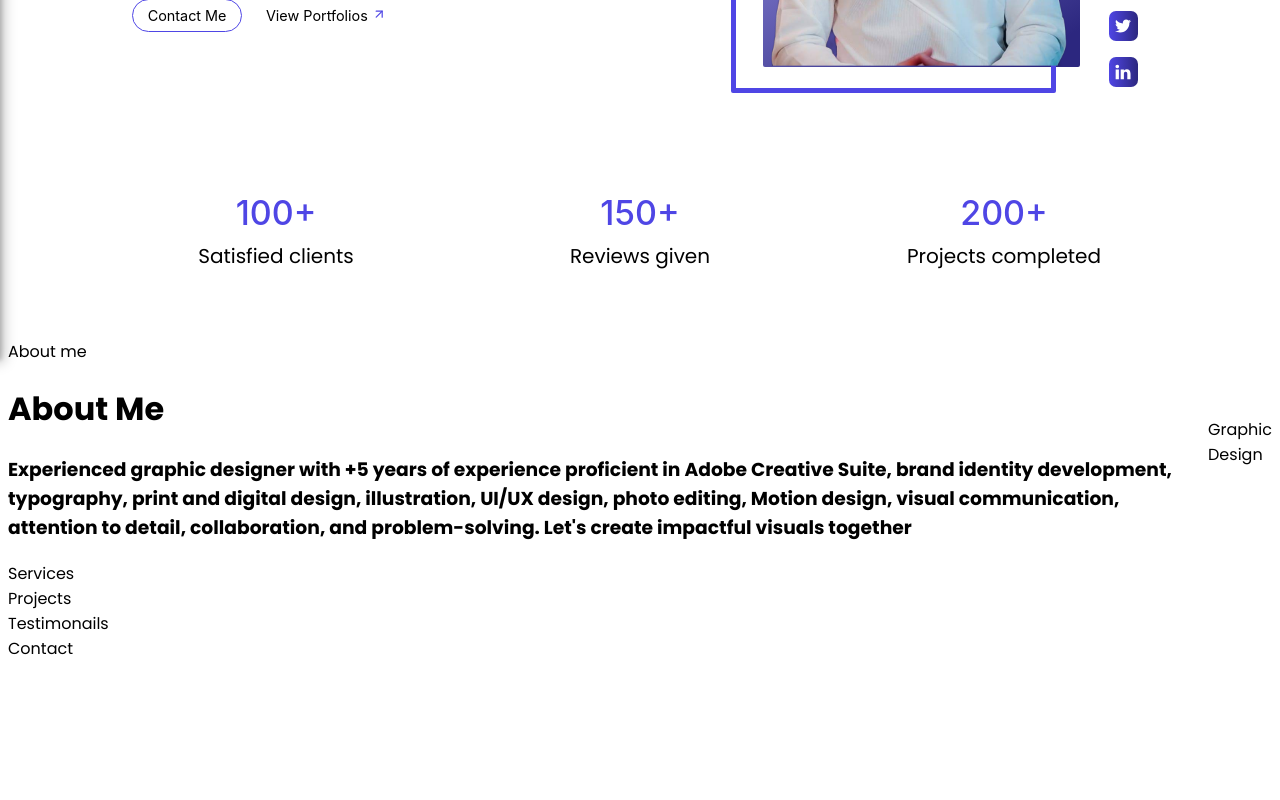
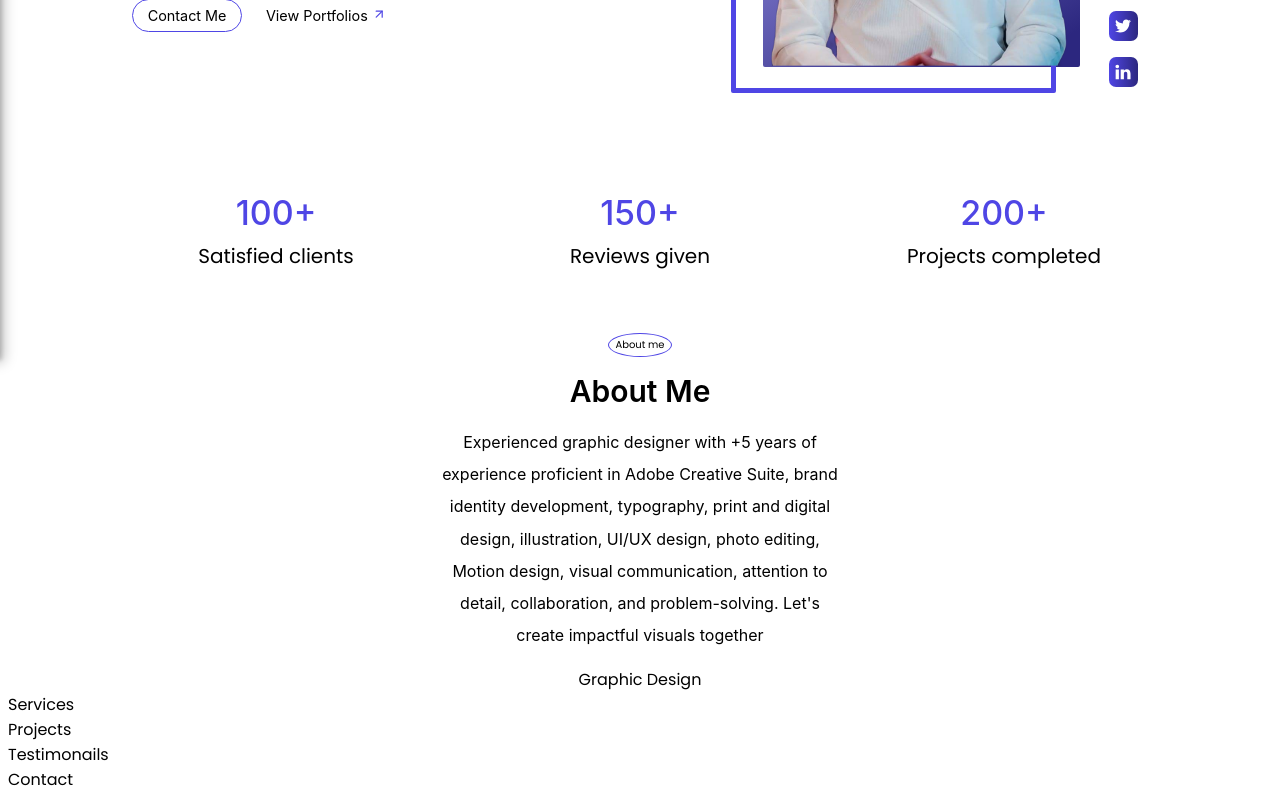
Before and after one commit to zainabturkmen/S-I-S, a React (Create React App) app: page / in a window 1280 px wide. Shown: the part 442-1242 px from the top of the page. Before the commit the page ends 1111 px from the top, so only its background shows below. Built offline with nearby package versions, Linux system fonts and the light colour scheme; a web font is replaced by a local one.

Commit message:
adding updates

```diff
--- a/src/components/About.js
+++ b/src/components/About.js
@@ -5,7 +5,7 @@ const About = () => {
   return (
     <Wrapper>
       <div className="container">
-        <div>
+        <div className="top">
           <p className="about">About me</p>
 
           <h1>About Me</h1>
@@ -14,8 +14,8 @@ const About = () => {
             in Adobe Creative Suite, brand identity development, typography,
             print and digital design, illustration, UI/UX design, photo editing,
             Motion design, visual communication, attention to detail,
-            collaboration, and problem-solving. Let's create impactful
-            visuals together
+            collaboration, and problem-solving. Let's create impactful visuals
+            together
           </h3>
         </div>
         <div>
@@ -27,13 +27,46 @@ const About = () => {
 };
 
 const Wrapper = styled.div`
+  .container {
+    display: flex;
+    flex-direction: column;
+    justify-content: center;
+    align-items: center;
+    width: 400px;
+    margin: 0 auto;
+  }
 
-.container{
-  display: flex;
-  flex-direction: row;
-  justify-content: center;
-  align-items: center;
-}
+  .top {
+    display: flex;
+    flex-direction: column;
+    align-items: center;
+    justify-content: center;
+  }
+  .about {
+    text-align: center;
+    font-size: 10px;
+    border: 1px solid #4f46e5;
+    border-radius: 50%;
+    width: 62px;
+    padding: 0.3em 0;
+    /* margin-bottom: -2em; */
+  }
+  h1 {
+    font-family: Inter;
+    font-size: 30px;
+    font-weight: 600;
+    line-height: 78px; /* 260% */
+    margin-top: -0.5em;
+  }
+
+  h3 {
+    text-align: center;
+    font-family: Inter;
+    font-size: 16px;
+    font-weight: 400;
+    line-height: 201%; /* 32.16px */
+    margin-top: -1.5em;
+  }
 `;
 
 export default About;
--- a/src/components/Hero.js
+++ b/src/components/Hero.js
@@ -271,8 +271,10 @@ const Wrapper = styled.div`
   }
 
   .client {
-    font-size: 28px;
+    font-size: 24px;
     text-align: center;
+    font-weight: 400;
+    font-family: Poppins;
   }
 
   @media (min-width: 1000px) {
```
